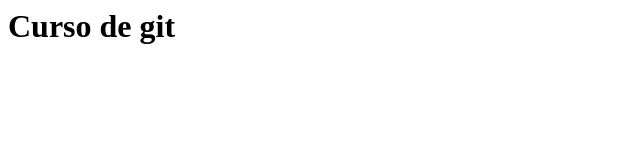
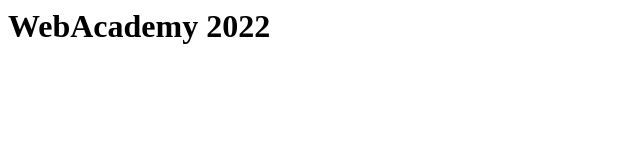
Before and after one commit to RafaelHenriqueRamalho/WebAcademy3, a plain HTML site: page index.html in a window 1280 px wide. Shown: the whole page, without its empty margins (0-640 px from the left). Drawn offline with Linux system fonts and the light colour scheme.

Commit message:
one.one commit

```diff
--- a/index.html
+++ b/index.html
@@ -2,6 +2,6 @@
 	<head>
 	</head>
 	<body>
-	<h1> Curso de git </h1>
+	<h1> WebAcademy 2022 </h1>
 	</body>
 </html>
```
